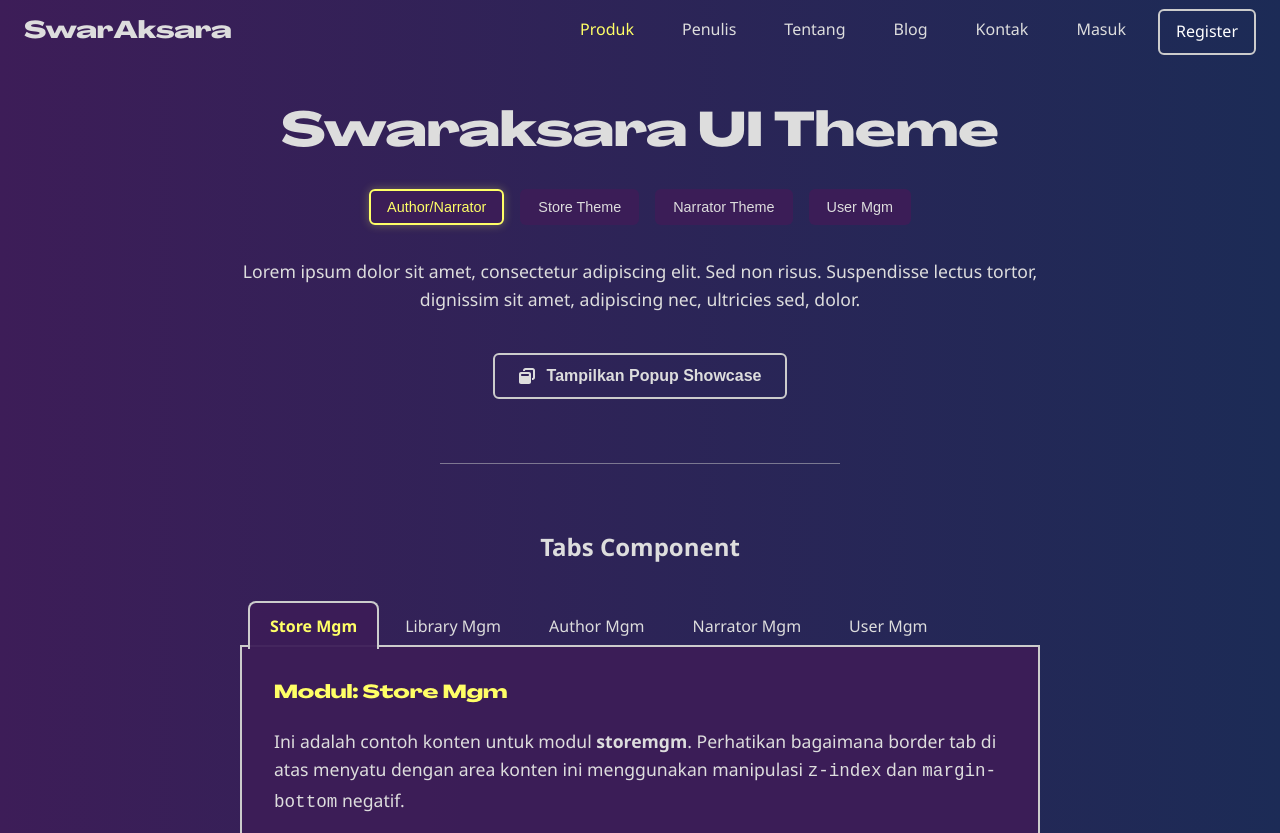
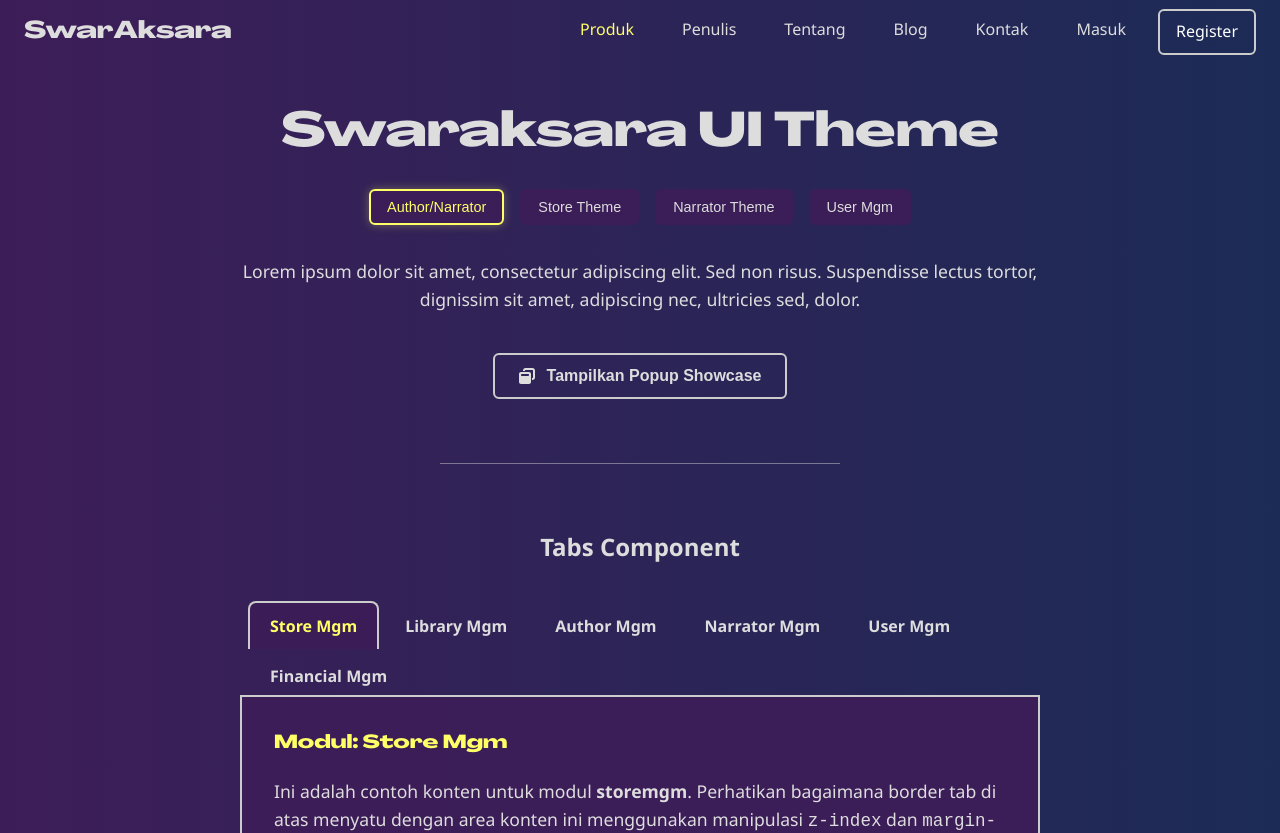
Before and after one commit to nurtjahjo/swaraksara-ui-theme, a React (Vite) app: page / in a window 1280 px wide. Shown: the top 833 px of the page. Built offline with nearby package versions, Linux system fonts and the light colour scheme.

Commit message:
add Tabs Show

```diff
--- a/src/components/Tabs.css
+++ b/src/components/Tabs.css
@@ -27,7 +27,7 @@
   padding: 0.75rem 1.25rem;
   font-family: var(--font-family-base);
   font-size: 1rem;
-  /* font-weight: 600; */
+  font-weight: 600;
   color: var(--font-color-base);
   cursor: pointer;
   position: relative;
@@ -55,8 +55,6 @@
 
   color: var(--font-color-accent);
   z-index: 1; /* Pastikan di atas garis container */
-
-  font-weight: 600;
 }
 
 /* Konten Tab */
--- a/src/components/TabsShowcase.tsx
+++ b/src/components/TabsShowcase.tsx
@@ -12,6 +12,7 @@ export const TabsShowcase: React.FC = () => {
     { id: 'authormgm', label: 'Author Mgm' },
     { id: 'narratormgm', label: 'Narrator Mgm' },
     { id: 'usermgm', label: 'User Mgm' },
+    { id: 'financialmgm', label: 'Financial Mgm' },
   ];
 
   return (
```
Also changed, not shown: 1 other file (tests, documents, lock files or other folders).
